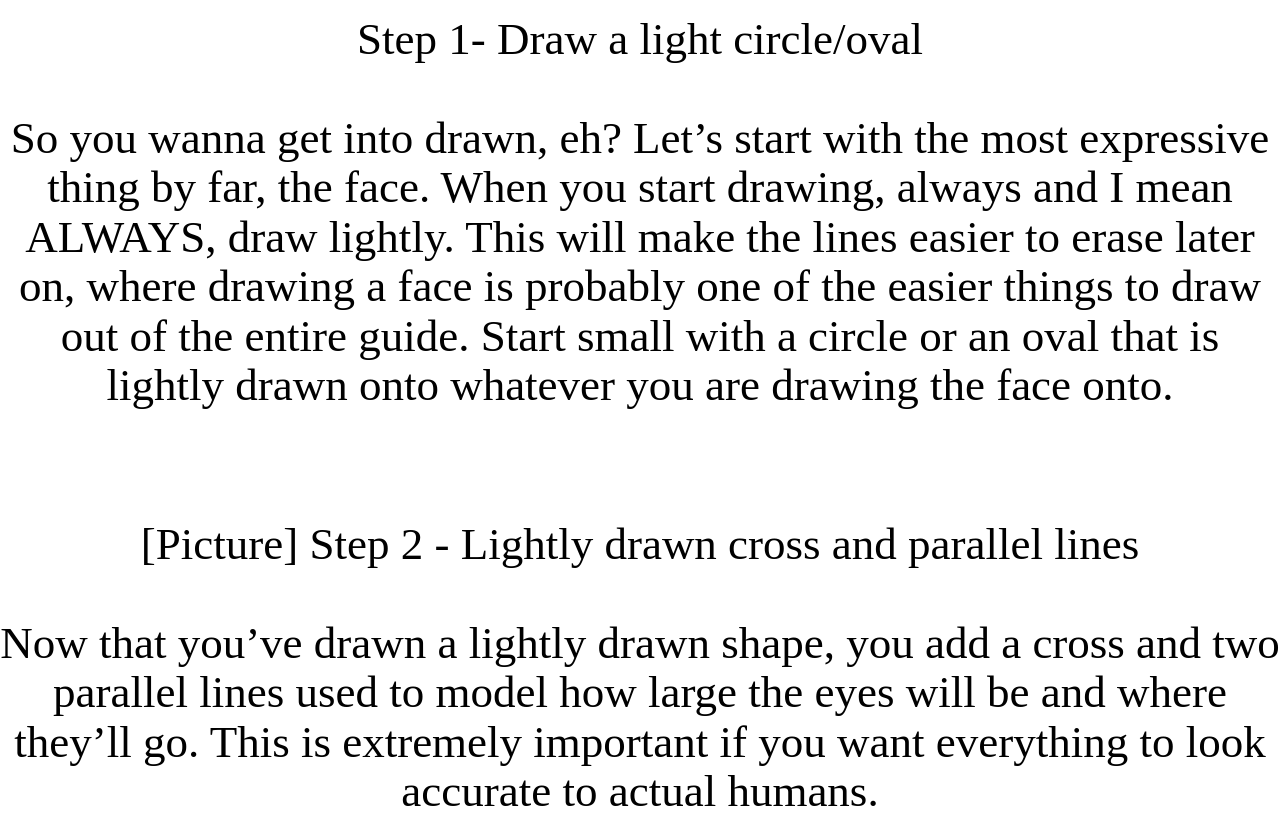
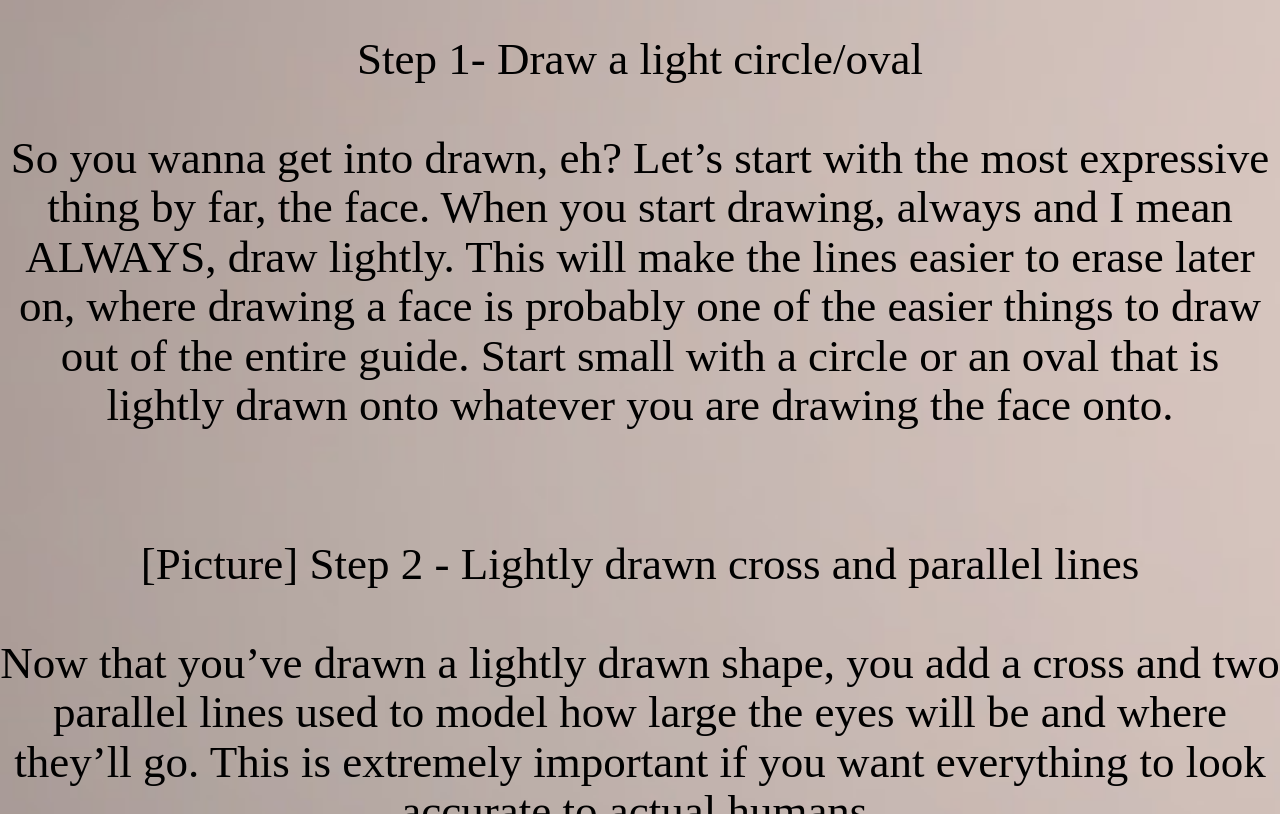
Before and after one commit to emilys0766/sep-website-project, a plain HTML site: page pages/faces.html in a window 1280 px wide. Shown: the part 234-1048 px from the top of the page. Drawn offline with nearby package versions, Linux system fonts and the light colour scheme.

Commit message:
fixed face.html page

```diff
--- a/pages/faces.html
+++ b/pages/faces.html
@@ -22,13 +22,14 @@
     font-family:Dosis;
   }
 
-  #home {
+  #title1{
     font-family: Dosis;
     background-size: cover;
+    background-image:url(background.jpg);
     color: white;
   }
 
-  #home {
+  #title1 {
     font-family: Dosis;
   }
 
@@ -151,6 +152,8 @@
     </div>
   </nav>
 
+<header id="title1">
+  <div class="center-text">
   <h1>How to Draw a Face</h1>
   <h3>Step 1- Draw a light circle/oval
     <br><br>
@@ -172,6 +175,7 @@
     <p>You’ve done it, you reached the near end of the face tutorial! Now you gotta add those beautiful details to your drawing.</p>
   </h3>
   </h3>
+  </div>
 
 </body>
 
```
Also changed, not shown: pages/home.html (+1 -1 lines), pages/background.jpg (renamed from pages/home-background.jpg).
